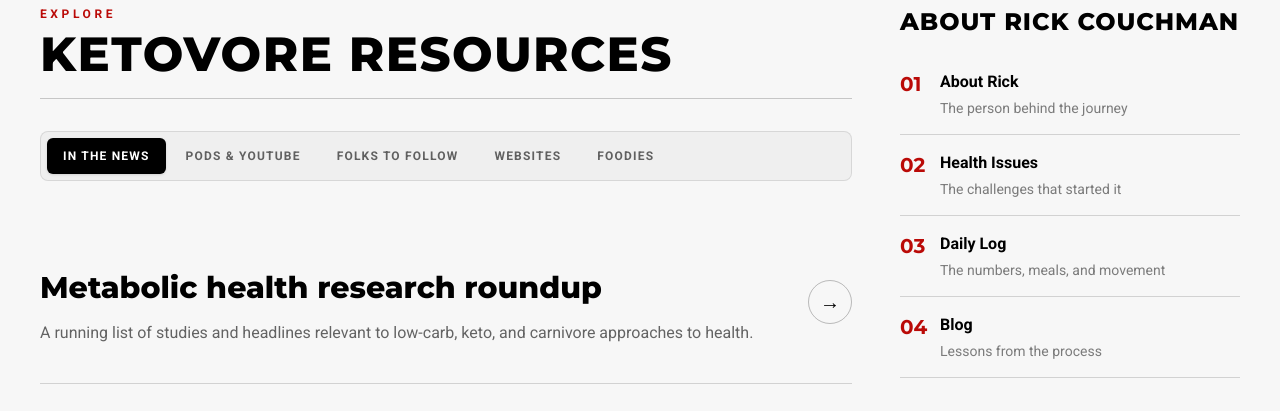
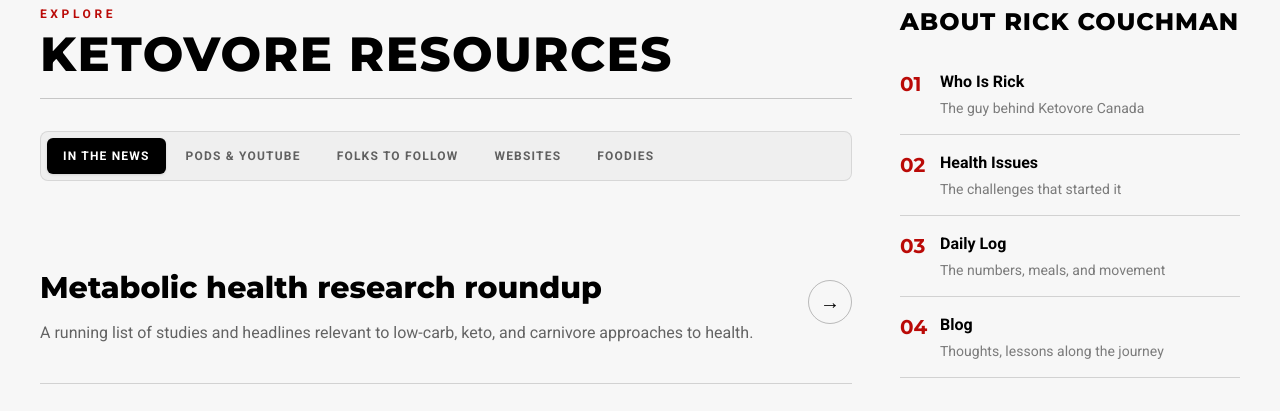
Before and after one commit to couchmanrick-wq/ketovorecanada, a Next.js app: page / in a window 1280 px wide. Shown: the part 823-1234 px from the top of the page. Built offline with nearby package versions, Linux system fonts and the light colour scheme.

Commit message:
Update journey list copy for items 01 and 04
Co-Authored-By: Claude Sonnet 5 <noreply@anthropic.com>

```diff
--- a/app/page.tsx
+++ b/app/page.tsx
@@ -67,10 +67,10 @@ const tabs = [
 ];
 
 const journey = [
-  { title: "About Rick", detail: "The person behind the journey" },
+  { title: "Who Is Rick", detail: "The guy behind Ketovore Canada" },
   { title: "Health Issues", detail: "The challenges that started it" },
   { title: "Daily Log", detail: "The numbers, meals, and movement" },
-  { title: "Blog", detail: "Lessons from the process" },
+  { title: "Blog", detail: "Thoughts, lessons along the journey" },
 ];
 
 const updates = [
```
